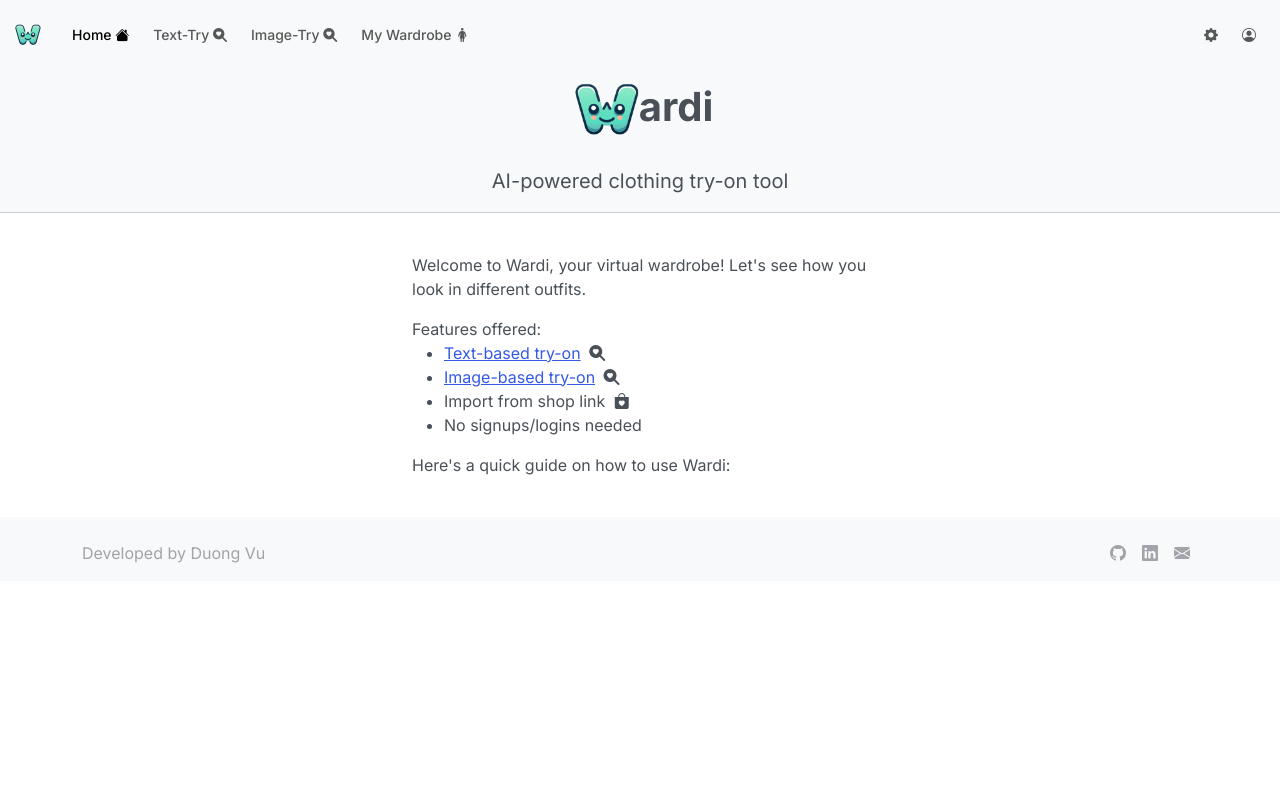
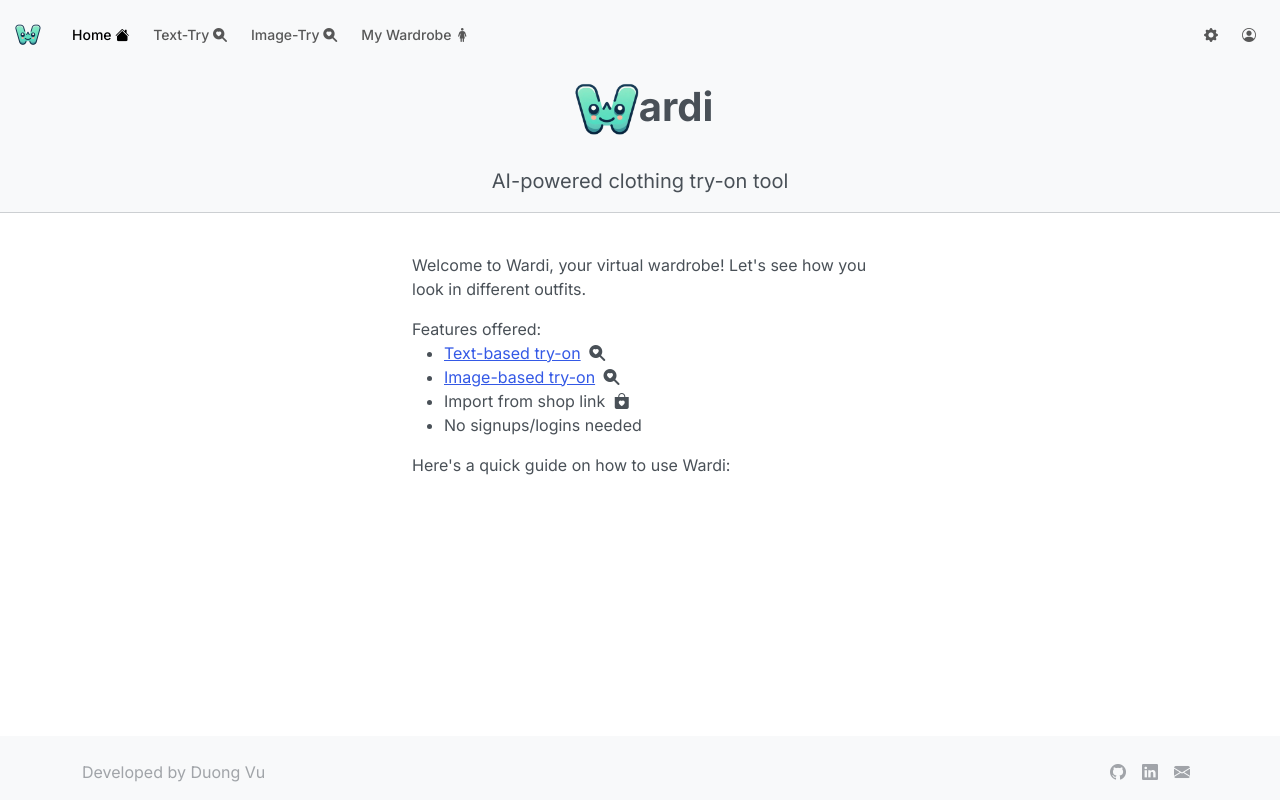
Before and after one commit to ThaiDuongVu/Wardi, a Next.js app: page / in a window 1280 px wide. Built offline with nearby package versions, Linux system fonts and the light colour scheme.

Commit message:
Update footer styling

```diff
--- a/src/components/footer.tsx
+++ b/src/components/footer.tsx
@@ -3,7 +3,7 @@ const Footer = () => {
   const linkedinURL = "https://www.linkedin.com/in/duong-vu-290901/";
 
   return (
-    <footer className="footer bg-body-tertiary">
+    <footer className="footer bg-body-tertiary mt-auto">
       <br />
       <div className="container">
         <div className="row">
--- a/src/components/layout.tsx
+++ b/src/components/layout.tsx
@@ -2,8 +2,6 @@
 
 import "@/styles/bootstrap-zephyr.css";
 import "bootstrap-icons/font/bootstrap-icons.css";
-import Head from "next/head";
-import Footer from "@/components/footer";
 import { useEffect } from "react";
 
 const RootLayout = ({ children }: { children: React.ReactNode }) => {
@@ -14,20 +12,7 @@ const RootLayout = ({ children }: { children: React.ReactNode }) => {
 
   return (
     <div>
-      {/* Head */}
-      <Head>
-        <title>Wardi</title>
-        <meta name="description" content="AI-powered clothing try-on tool" />
-        <meta name="viewport" content="width=device-width, initial-scale=1" />
-        <link rel="icon" href="/favicon.ico" />
-      </Head>
-
-      {/* Main */}
       <main>{children}</main>
-
-      {/* Footer */}
-      <br />
-      <Footer />
     </div>
   );
 };
--- a/src/pages/_document.tsx
+++ b/src/pages/_document.tsx
@@ -1,12 +1,26 @@
 import { Html, Head, Main, NextScript } from "next/document";
+import Footer from "@/components/footer";
 
 const Document = () => {
   return (
-    <Html lang="en" id="html">
+    <Html lang="en" id="html" className="h-100">
       <Head />
-      <body>
+      <body className="d-flex flex-column h-100">
+        {/* Head */}
+        <Head>
+          <title>Wardi</title>
+          <meta name="description" content="AI-powered clothing try-on tool" />
+          <meta name="viewport" content="width=device-width, initial-scale=1" />
+          <link rel="icon" href="/favicon.ico" />
+        </Head>
+
+        {/* Main */}
         <Main />
         <NextScript />
+
+        {/* Footer */}
+        <br />
+        <Footer />
       </body>
     </Html>
   );
```
